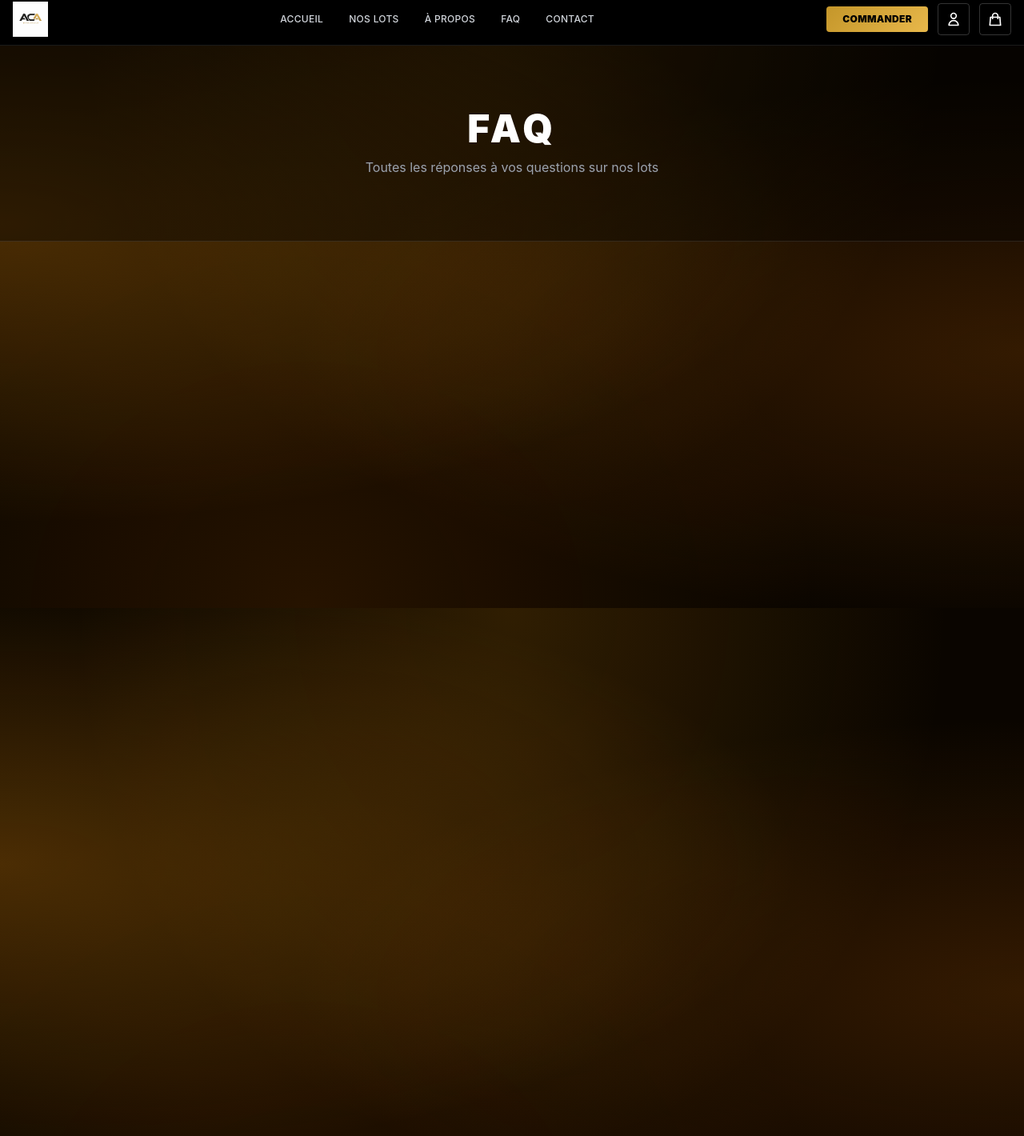
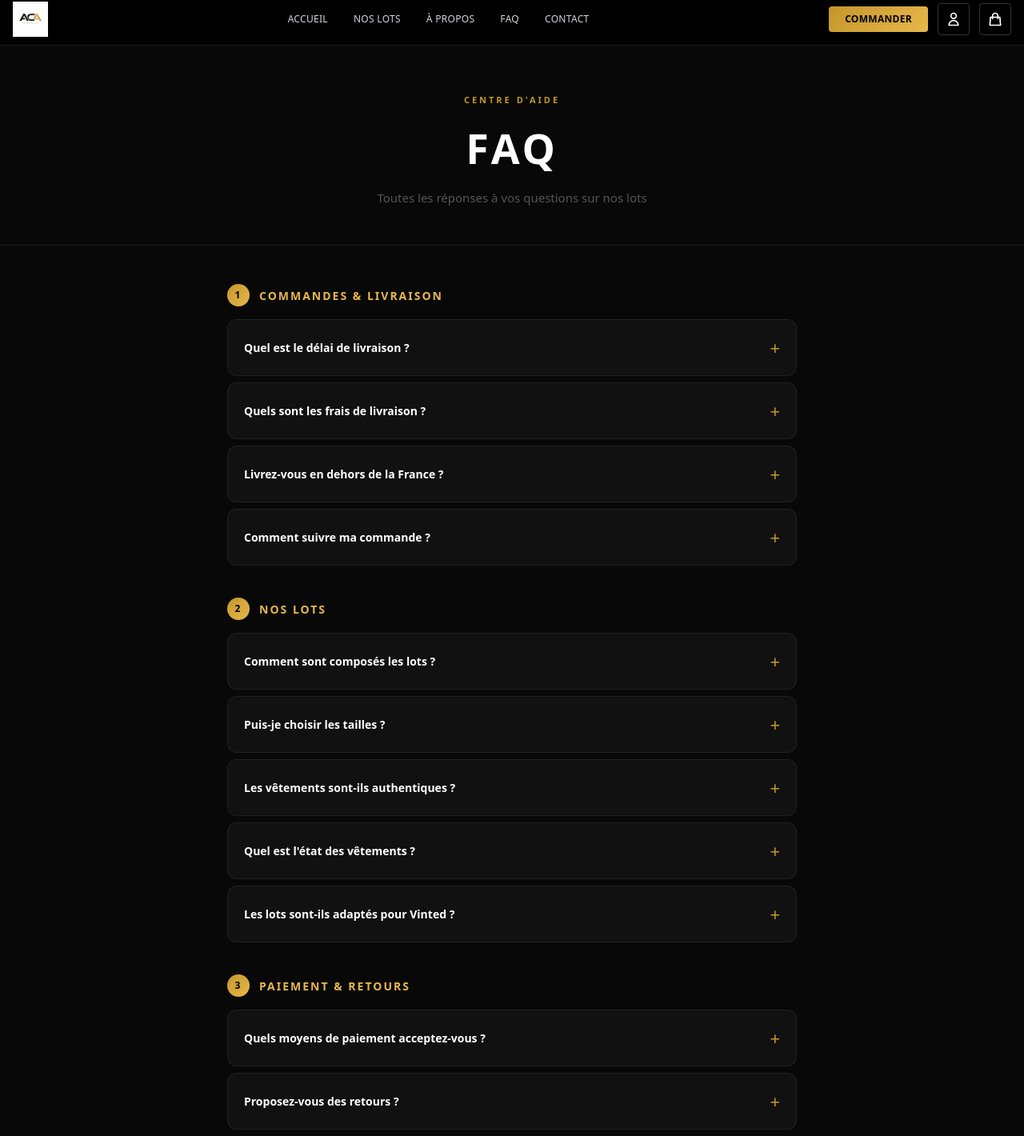
Before and after one commit to acawholesale/aca-wholesale, a Next.js app: page /faq in a window 1280 px wide. Shown: the part 40-1460 px from the top of the page at 80% size. Built offline with nearby package versions, Linux system fonts and the light colour scheme.

Commit message:
Update page.js

```diff
--- a/app/faq/page.js
+++ b/app/faq/page.js
@@ -10,8 +10,8 @@ const faqCategories = [
     items: [
       { q: 'Quel est le délai de livraison ?', a: 'Nous expédions rapidement depuis la Moselle. La livraison prend ensuite 2-5 jours ouvrés en France métropolitaine.' },
       { q: 'Quels sont les frais de livraison ?', a: 'Les frais de livraison varient selon le poids du colis et la destination. Contactez-nous pour un devis précis.' },
-      { q: 'Livrez-vous en dehors de la France ?', a: 'Oui ! Nous livrons dans toute l\'Europe : Belgique, Suisse, Luxembourg, Allemagne, etc.' },
-      { q: 'Comment suivre ma commande ?', a: 'Un numéro de suivi vous est envoyé par email dès l\'expédition de votre colis.' },
+      { q: 'Livrez-vous en dehors de la France ?', a: "Oui ! Nous livrons dans toute l'Europe : Belgique, Suisse, Luxembourg, Allemagne, etc." },
+      { q: 'Comment suivre ma commande ?', a: "Un numéro de suivi vous est envoyé par email dès l'expédition de votre colis." },
     ]
   },
   {
@@ -19,8 +19,8 @@ const faqCategories = [
     items: [
       { q: 'Comment sont composés les lots ?', a: 'Chaque lot est sélectionné avec soin par notre équipe. Nous choisissons uniquement des pièces de qualité, en bon état, de marques authentiques, avec un réel potentiel de revente.' },
       { q: 'Puis-je choisir les tailles ?', a: 'Oui ! Lors de votre commande, vous pouvez indiquer vos préférences de tailles (S/M/L/XL) et nous ferons notre maximum pour les respecter.' },
-      { q: 'Les vêtements sont-ils authentiques ?', a: 'Absolument. Nous garantissons 100% d\'authenticité sur toutes les pièces. Chaque article est vérifié par notre équipe.' },
-      { q: 'Quel est l\'état des vêtements ?', a: 'Nos lots contiennent des pièces en très bon état à excellent état. Les pièces abîmées ou tachées sont systématiquement écartées lors de notre tri.' },
+      { q: 'Les vêtements sont-ils authentiques ?', a: "Absolument. Nous garantissons 100% d'authenticité sur toutes les pièces. Chaque article est vérifié par notre équipe." },
+      { q: "Quel est l'état des vêtements ?", a: 'Nos lots contiennent des pièces en très bon état à excellent état. Les pièces abîmées ou tachées sont systématiquement écartées lors de notre tri.' },
       { q: 'Les lots sont-ils adaptés pour Vinted ?', a: 'Absolument ! Nos lots sont pensés pour les revendeurs Vinted. Chaque pièce est sélectionnée pour son potentiel de revente à la pièce.' },
     ]
   },
@@ -28,61 +28,57 @@ const faqCategories = [
     title: 'Paiement & Retours',
     items: [
       { q: 'Quels moyens de paiement acceptez-vous ?', a: 'Nous acceptons les cartes bancaires (Visa, Mastercard), PayPal, et le virement bancaire.' },
-      { q: 'Proposez-vous des retours ?', a: 'Nous offrons un échange ou un avoir sous 14 jours si le lot ne correspond pas à sa description.' },
-      { q: 'Y a-t-il un minimum de commande ?', a: 'Non, vous pouvez commander à partir d\'un seul lot. Des réductions progressives sont appliquées dès 3 lots commandés.' },
-    ],
+      { q: 'Proposez-vous des retours ?', a: "Nous offrons un échange ou un avoir sous 14 jours si le lot ne correspond pas à sa description." },
+      { q: "Y a-t-il un minimum de commande ?", a: "Non, vous pouvez commander à partir d'un seul lot. Des réductions progressives sont appliquées dès 3 lots commandés." },
+    ]
   },
 ]
 
 export default function FAQ() {
   const [openItems, setOpenItems] = useState({})
-
   const toggle = (key) => {
     setOpenItems(prev => ({ ...prev, [key]: !prev[key] }))
   }
 
   return (
-    <main className="bg-transparent overflow-x-hidden">
+    <div style={{ minHeight: '100vh', background: '#080808', fontFamily: 'system-ui, sans-serif' }}>
       <Navbar />
 
       {/* Header */}
-      <section className="py-12 md:py-20 border-b border-white/10" style={{ background: 'rgba(0,0,0,0.4)' }}>
-        <div className="max-w-7xl mx-auto px-5 text-center">
-          <h1 className="text-3xl md:text-5xl font-black mb-3 text-white uppercase tracking-widest">FAQ</h1>
-          <p className="text-gray-400 max-w-xl mx-auto text-sm md:text-base">
-            Toutes les réponses à vos questions sur nos lots
-          </p>
-        </div>
+      <section style={{ padding: '60px 24px 48px', borderBottom: '1px solid rgba(255,255,255,0.07)', textAlign: 'center' }}>
+        <p style={{ color: '#C4962A', fontWeight: 700, fontSize: '11px', textTransform: 'uppercase', letterSpacing: '3px', marginBottom: '12px' }}>Centre d'aide</p>
+        <h1 style={{ color: '#fff', fontWeight: 900, fontSize: 'clamp(28px, 5vw, 52px)', textTransform: 'uppercase', letterSpacing: '4px', margin: '0 0 12px 0' }}>FAQ</h1>
+        <p style={{ color: '#555', fontSize: '15px', maxWidth: '480px', margin: '0 auto' }}>Toutes les réponses à vos questions sur nos lots</p>
       </section>
 
-      <section className="py-10 md:py-16">
-        <div className="max-w-3xl mx-auto px-5">
+      {/* FAQ Content */}
+      <section style={{ maxWidth: '760px', margin: '0 auto', padding: '48px 24px' }}>
         {faqCategories.map((cat, ci) => (
-            <div key={ci} className="mb-10 md:mb-12 fade-up">
-              <h2 className="text-lg md:text-xl font-black mb-4 md:mb-6 flex items-center gap-3 uppercase tracking-wide">
-                <span className="w-7 h-7 md:w-8 md:h-8 flex items-center justify-center text-xs md:text-sm font-bold rounded-full text-black flex-shrink-0" style={{ background: 'linear-gradient(135deg, #C4962A, #E8B84B)' }}>
+          <div key={ci} style={{ marginBottom: '40px' }}>
+            <h2 style={{ display: 'flex', alignItems: 'center', gap: '12px', color: '#E8B84B', fontWeight: 900, fontSize: '14px', textTransform: 'uppercase', letterSpacing: '2px', margin: '0 0 16px 0' }}>
+              <span style={{ width: '28px', height: '28px', borderRadius: '50%', background: 'linear-gradient(135deg, #C4962A, #E8B84B)', display: 'flex', alignItems: 'center', justifyContent: 'center', color: '#000', fontSize: '12px', fontWeight: 900, flexShrink: 0 }}>
                 {ci + 1}
               </span>
-                <span style={{ color: '#E8B84B' }}>{cat.title}</span>
+              {cat.title}
             </h2>
-              <div className="space-y-3 md:space-y-4">
+            <div style={{ display: 'flex', flexDirection: 'column', gap: '8px' }}>
               {cat.items.map((item, i) => {
-                  const key = `${ci}-${i}`
+                const key = ci + '-' + i
                 const isOpen = openItems[key]
                 return (
-                    <div key={key} className={`faq-item ${isOpen ? 'open-item' : ''}`}>
+                  <div key={key} style={{ background: '#111', border: '1px solid ' + (isOpen ? 'rgba(196,150,42,0.4)' : 'rgba(255,255,255,0.07)'), borderRadius: '12px', overflow: 'hidden', transition: 'border-color 0.2s' }}>
                     <button
                       onClick={() => toggle(key)}
-                        className="w-full flex items-center justify-between p-4 md:p-5 text-left"
+                      style={{ width: '100%', display: 'flex', alignItems: 'center', justifyContent: 'space-between', padding: '18px 20px', background: 'none', border: 'none', cursor: 'pointer', textAlign: 'left', gap: '16px' }}
                     >
-                        <span className="font-semibold text-sm pr-4 text-white">{item.q}</span>
-                        <span className="text-xl flex-shrink-0 font-light" style={{ color: '#C4962A', transition: 'transform 0.3s ease', display: 'inline-block', transform: isOpen ? 'rotate(45deg)' : 'rotate(0deg)' }}>+</span>
+                      <span style={{ color: '#fff', fontWeight: 600, fontSize: '14px', lineHeight: '1.4' }}>{item.q}</span>
+                      <span style={{ color: '#C4962A', fontSize: '22px', fontWeight: 300, flexShrink: 0, display: 'inline-block', transform: isOpen ? 'rotate(45deg)' : 'rotate(0deg)', transition: 'transform 0.25s ease' }}>+</span>
                     </button>
-                      <div className={`faq-answer ${isOpen ? 'open' : ''}`}>
-                        <div className="px-4 md:px-5 pb-4 md:pb-5 border-t" style={{ borderColor: 'rgba(196,150,42,0.2)' }}>
-                          <p className="pt-4 text-gray-300 text-sm leading-relaxed">{item.a}</p>
+                    {isOpen && (
+                      <div style={{ padding: '0 20px 18px', borderTop: '1px solid rgba(196,150,42,0.2)' }}>
+                        <p style={{ color: '#999', fontSize: '14px', lineHeight: '1.7', margin: '14px 0 0 0' }}>{item.a}</p>
                       </div>
-                      </div>
+                    )}
                   </div>
                 )
               })}
@@ -90,17 +86,17 @@ export default function FAQ() {
           </div>
         ))}
 
-          <div className="rounded-2xl p-6 md:p-8 text-center mt-6 md:mt-8 border border-white/10 fade-up" style={{ background: 'rgba(255,255,255,0.05)', backdropFilter: 'blur(10px)' }}>
-            <h3 className="text-lg md:text-xl font-bold mb-2 md:mb-3 text-white">Vous n&apos;avez pas trouvé votre réponse ?</h3>
-            <p className="text-gray-400 text-sm mb-5 md:mb-6">Notre équipe est disponible pour répondre à toutes vos questions.</p>
-            <Link href="/contact" className="inline-block px-8 py-3 font-bold text-sm text-black rounded-full hover:opacity-90 transition-opacity uppercase tracking-widest" style={{ background: 'linear-gradient(135deg, #C4962A, #E8B84B)' }}>
+        {/* CTA */}
+        <div style={{ background: 'rgba(196,150,42,0.06)', border: '1px solid rgba(196,150,42,0.2)', borderRadius: '16px', padding: '32px', textAlign: 'center', marginTop: '16px' }}>
+          <h3 style={{ color: '#fff', fontWeight: 900, fontSize: '18px', margin: '0 0 8px 0' }}>Vous n&apos;avez pas trouvé votre réponse ?</h3>
+          <p style={{ color: '#555', fontSize: '13px', margin: '0 0 20px 0' }}>Notre équipe est disponible pour répondre à toutes vos questions.</p>
+          <Link href="/contact" style={{ display: 'inline-block', padding: '12px 28px', background: 'linear-gradient(135deg, #C4962A, #E8B84B)', color: '#000', fontWeight: 900, fontSize: '12px', textTransform: 'uppercase', letterSpacing: '2px', borderRadius: '8px', textDecoration: 'none' }}>
             Nous contacter
           </Link>
-          </div>
         </div>
       </section>
 
       <Footer />
-    </main>
+    </div>
   )
 }
```
Lines whose indentation alone changed are shown as unchanged.
